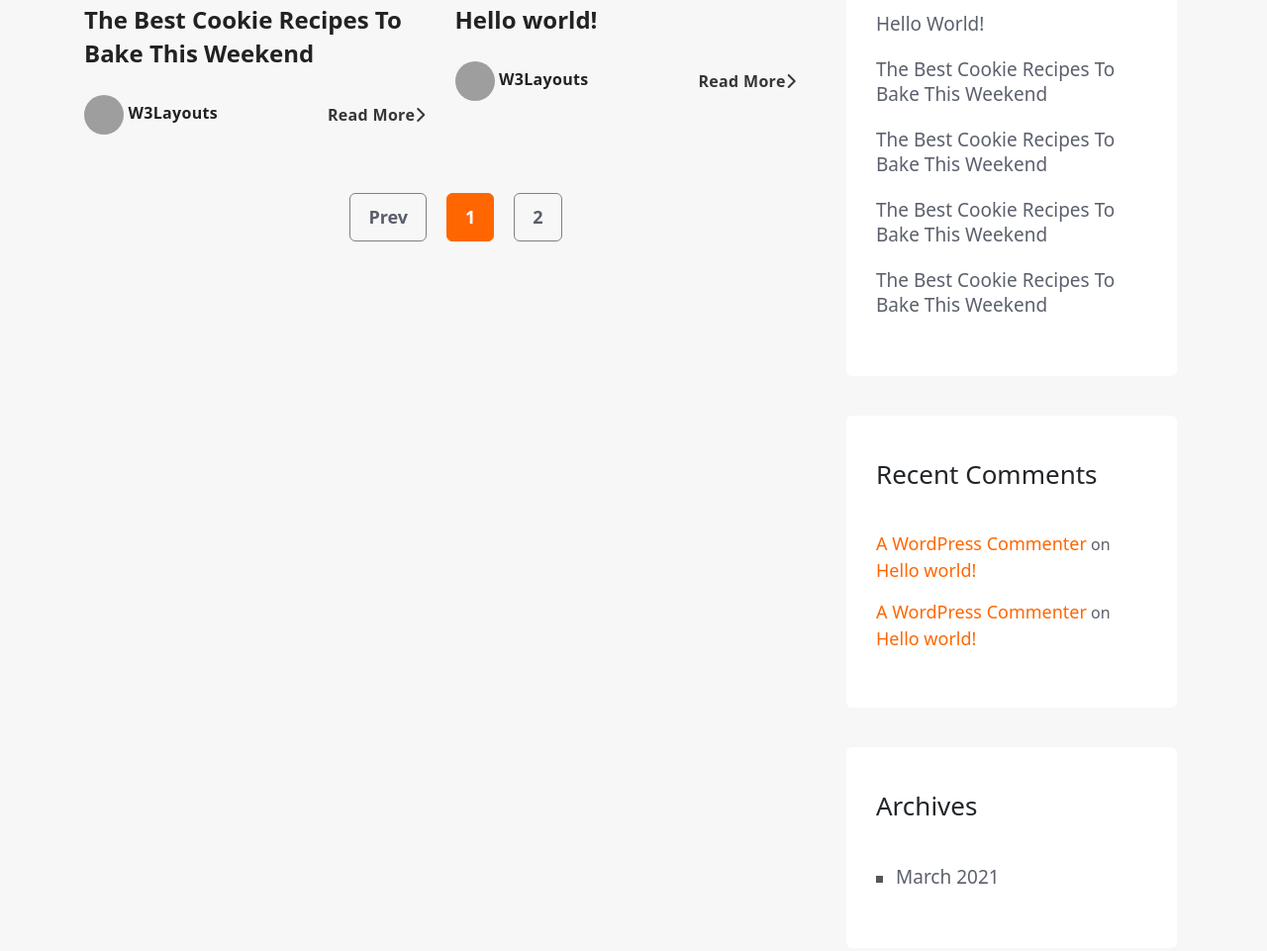
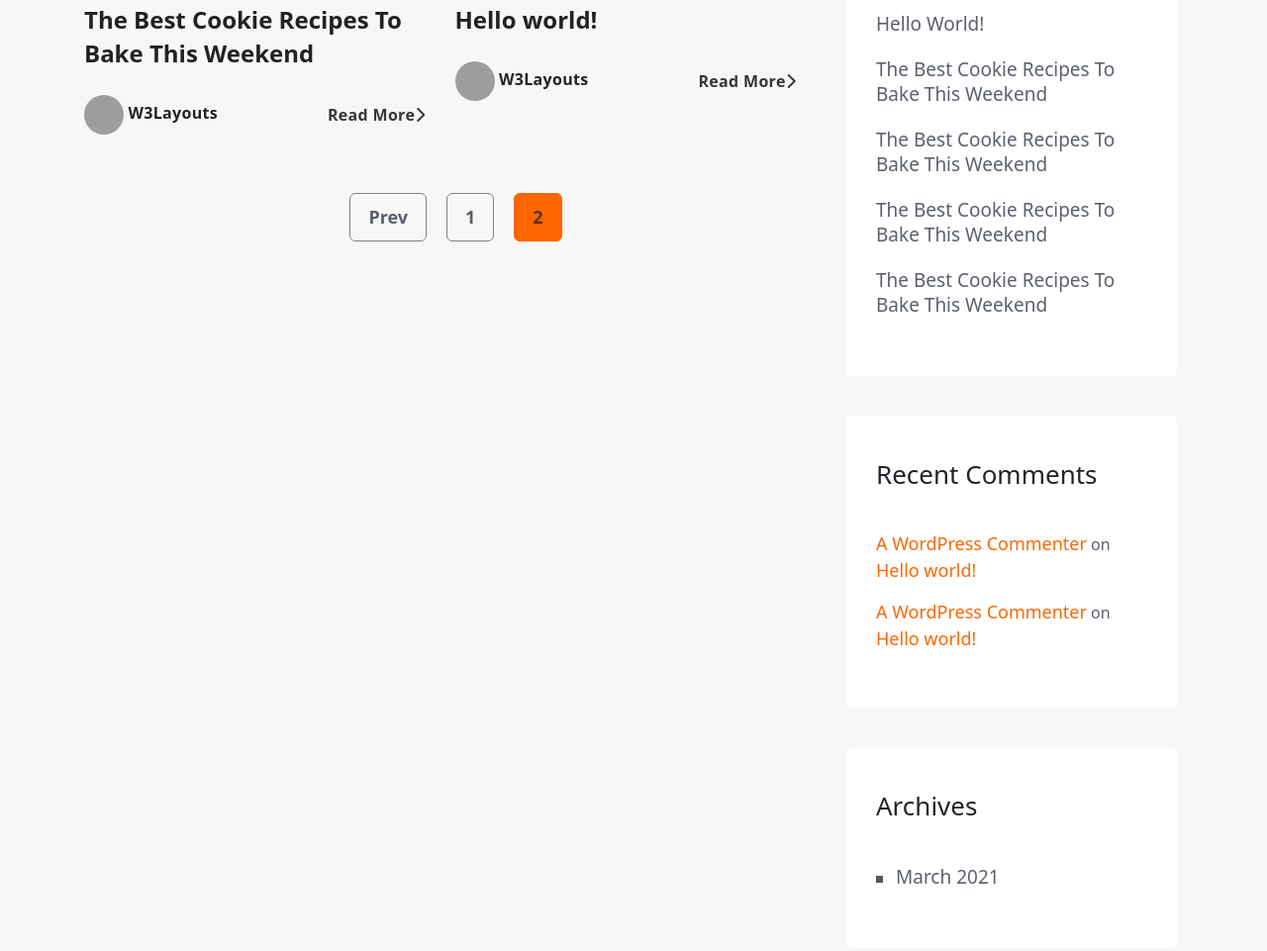
Before and after one commit to lexuannghi/Baitap_Capstone_Nhom1, a plain HTML site: page blog1.html in a window 1280 px wide. Shown: the part 867-1828 px from the top of the page at 99% size. Drawn offline with nearby package versions, Linux system fonts and the light colour scheme; grey boxes are pictures that could not be loaded.

Commit message:
Sửa phần dark mode button 1,2 trang blog

```diff
--- a/blog1.html
+++ b/blog1.html
@@ -174,7 +174,7 @@
               <ul>
                   <li class="nextpage"><a href="./blog.html">Prev</a></li>
                   <li class="nextpage"><a href="./blog.html">1</a></li>
-                  <li class="nextpage"><a href="./blog1.html">2</a></li>
+                  <li class="nextpage active"><a href="./blog1.html">2</a></li>
               </ul>
           </div>
           </div>
--- a/css/blog.css
+++ b/css/blog.css
@@ -22,7 +22,9 @@
 .body_dark .content_left .card .card-body .title{
   color: white;
 }
-
+.body_dark .two_page ul li a{
+  color: white;
+}
 .body_dark .search,
 .body_dark .search input,
 .body_dark .meta,
--- a/css/blog1.css
+++ b/css/blog1.css
@@ -20,6 +20,9 @@
 .body_dark .content_left .card .card-body .readmore_1,
 .body_dark .content_left .card .card-body .layout,
 .body_dark .content_left .card .card-body .title{
+  color: white;
+}
+.body_dark .two_page ul li a{
   color: white;
 }
 
@@ -539,14 +542,10 @@ header {
   color:var(--primary-color);
 }
 
-.two_page ul li:nth-child(2){
+.two_page .active{
   background-color: var(--primary-color);
   border: 1px solid var(--primary-color);
 
-}
-
-.two_page ul li:nth-child(2) a{
-  color: white;
 }
 
 
```
